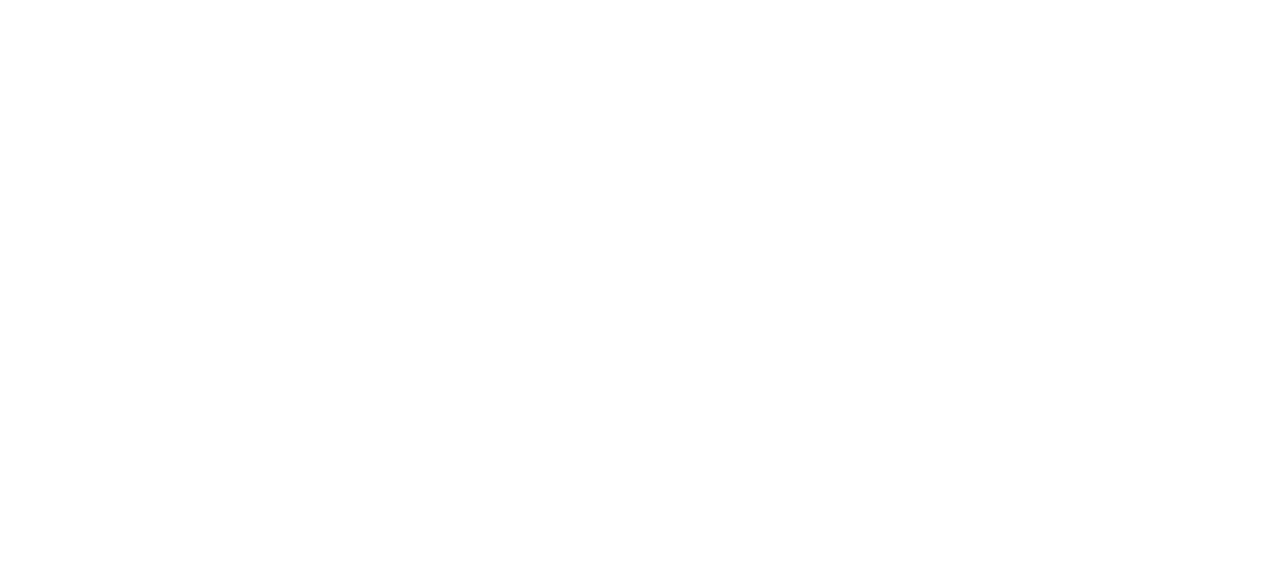
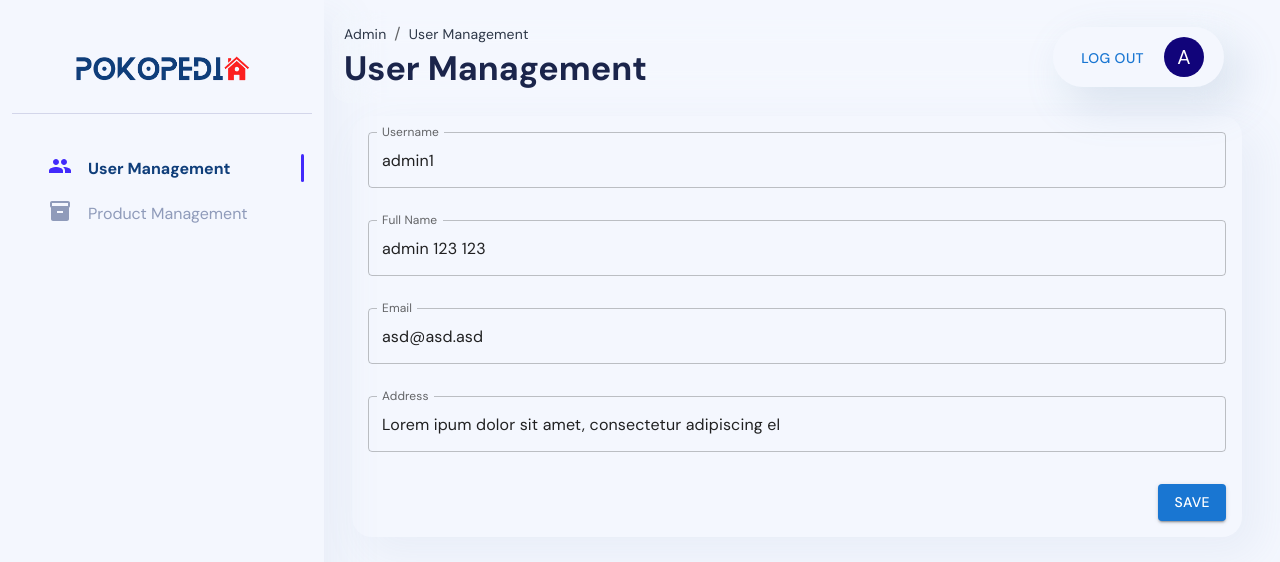
Before and after one commit to agunggst/reactjs-front-end-dashboard, a React (Create React App) app: page /admin/user-manage/1 in a window 1280 px wide. Before the commit this address had no page. Shown: the top 562 px of the page. Built offline with nearby package versions, Linux system fonts and the light colour scheme.

Commit message:
done template

```diff
--- a/src/components/CustomTable.jsx
+++ b/src/components/CustomTable.jsx
@@ -8,7 +8,7 @@
 
 import "./style/CustomTable.css"
 
-const CustomTable = ({ data, heads }) => {
+const CustomTable = ({ data, heads, onClickRow }) => {
   return (
     <div className='custom-table'>
       <TableContainer component={Paper} style={{ boxShadow: 'none' }}>
@@ -25,7 +25,7 @@
           <TableBody>
             {data.map((item, index) => {
               return (
-                <TableRow key={index} sx={{ '&:last-child td, &:last-child th': { border: 0 }, cursor: 'pointer' }}>
+                <TableRow key={index} onClick={() => onClickRow(`/admin/user-manage/${item.id}`)} sx={{ '&:last-child td, &:last-child th': { border: 0 }, cursor: 'pointer' }}>
                   {Object.entries(item).map(([key, value]) => {
                     return (
                       <TableCell align={`${key === 'id' ? 'center' : 'left'}`}>{value}</TableCell>
--- a/src/components/Sidebar.jsx
+++ b/src/components/Sidebar.jsx
@@ -33,13 +33,13 @@
       <div className="navigation-container">
         {navigationList.map((nav, index) => {
           return (
-            <Link className={`navigation ${pathname === nav.path ? 'active-nav' : ''}`} key={index} to={nav.path} onClick={() => changePathname(nav.path)}>
+            <Link className={`navigation ${pathname.includes(nav.path) ? 'active-nav' : ''}`} key={index} to={nav.path} onClick={() => changePathname(nav.path)}>
               <div className="left">
-                <div className={`icon ${pathname === nav.path ? 'active-icon' : ''}`}>{nav.icon}</div>
+                <div className={`icon ${pathname.includes(nav.path) ? 'active-icon' : ''}`}>{nav.icon}</div>
                 <div className="name">{nav.name}</div>
               </div>
               <div className="right">
-                <div className={`${pathname === nav.path ? 'mark' : ''}`}></div>
+                <div className={`${pathname.includes(nav.path) ? 'mark' : ''}`}></div>
               </div>
             </Link>
           )
--- /dev/null
+++ b/src/pages/EditUser.jsx
@@ -0,0 +1,29 @@
+import { Button, TextField } from "@mui/material"
+import { TextareaAutosize } from '@mui/base/TextareaAutosize'
+import "./style/EditUser.css"
+
+const EditUser = () => {
+  const user = {
+    id: 1,
+    username: 'admin1',
+    fullname: 'admin 123 123',
+    avatar: 'https://pbs.twimg.com/media/FjU2lkcWYAgNG6d.jpg',
+    email: 'asd@asd.asd',
+    address: 'Lorem ipum dolor sit amet, consectetur adipiscing el'
+  }
+  return (
+    <div className="edit-user">
+      <div className="field">
+        <TextField id="outlined-basic" label="Username" variant="outlined" value={user.username} className="edit-input"/>
+        <TextField id="outlined-basic" label="Full Name" variant="outlined" value={user.fullname} className="edit-input"/>
+        <TextField id="outlined-basic" label="Email" variant="outlined" value={user.email} className="edit-input"/>
+        <TextField id="outlined-basic" label="Address" variant="outlined" value={user.address} className="edit-input"/>
+      </div>
+      <div className="button-container">
+        <Button variant="contained">Save</Button>
+      </div>
+    </div>
+  )
+}
+
+export default EditUser
--- a/src/pages/UserManage.jsx
+++ b/src/pages/UserManage.jsx
@@ -1,8 +1,10 @@
+import { useNavigate } from "react-router"
 import CustomTable from "../components/CustomTable"
 import "./style/UserManage.css"
 import { Avatar, TextField } from "@mui/material"
 
 const UserManage = () => {
+  const navigate = useNavigate()
   const tableHeads = ['User Id', 'Username', 'Full Name', 'Avatar', 'Email', 'Address']
   const users = [
     {
@@ -14,13 +16,16 @@
       address: 'Lorem ipum dolor sit amet, consectetur adipiscing el'
     }
   ]
+  const handleClickTableRow = (path) => {
+    navigate(path)
+  }
   return (
     <div className="user-manage">
       <div className="utilities">
         <TextField id="standard-basic" label="Search By Id" variant="standard" sx={{ width: '300px' }} />
       </div>
       <div className="table">
-        <CustomTable data={users} heads={tableHeads}/>
+        <CustomTable data={users} heads={tableHeads} onClickRow={handleClickTableRow}/>
       </div>
     </div>
   )
--- /dev/null
+++ b/src/pages/style/EditUser.css
@@ -0,0 +1,17 @@
+.edit-user{
+  padding: 16px;
+  background-color: var(--base-grey);
+  box-shadow: 14px 17px 40px 4px rgba(112, 144, 176, 0.08);
+  border-radius: 20px;
+}
+.field{
+  display: flex;
+  flex-direction: column;
+}
+.edit-input{
+  margin-bottom: 32px !important;
+}
+.button-container{
+  display: flex;
+  justify-content: flex-end;
+}
--- a/src/routes/index.js
+++ b/src/routes/index.js
@@ -1,6 +1,7 @@
 import Login from "../pages/Login";
 import UserManage from "../pages/UserManage";
 import ProductManage from "../pages/ProductManage";
+import EditUser from "../pages/EditUser";
 
 export const adminRoutes = [
   {
@@ -8,6 +9,12 @@
     name: 'User Manage',
     isGuarded: true,
     component: <UserManage />
+  },
+  {
+    path: 'user-manage/:id',
+    name: 'User Manage - Edit User',
+    isGuarded: true,
+    component: <EditUser />
   },
   {
     path: 'product-manage',
```
